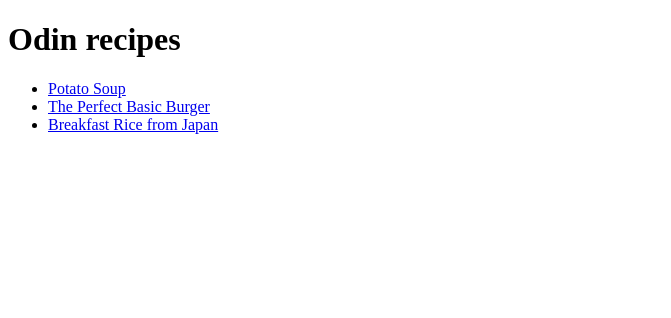
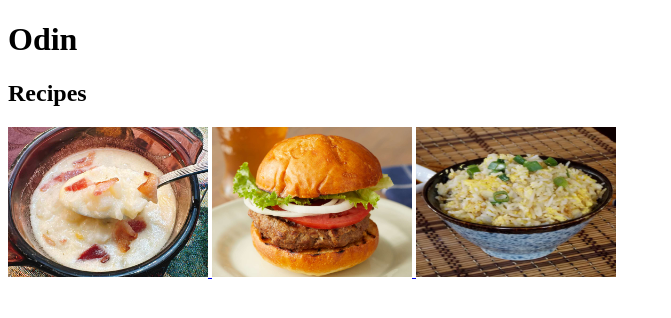
Before and after one commit to oscarojling/odin-recipes, a plain HTML site: page index.html in a window 1280 px wide. Shown: the whole page, without its empty margins (0-671 px from the left). Drawn offline with Linux system fonts and the light colour scheme.

Commit message:
Added custom font, id attribute  and class attributes

```diff
--- a/index.html
+++ b/index.html
@@ -2,17 +2,31 @@
 <html lang="en">
 <head>
 <title>Odin recipes</title>
-</head>
 <meta charset="UF-8">
+<link rel="stylesheet" href="styles.css">
 
 
 
-<body>
-<h1>Odin recipes</h1>
-<ul>
-    <li><a href="recipes/Potato_Soup.html">Potato Soup</a></li>
-    <li><a href="recipes/The_Perfect_Basic_Burger.html">The Perfect Basic Burger</a></li>
-    <li><a href="recipes/Breakfast_Rice_from_Japan.html">Breakfast Rice from Japan</a></li>
-</ul>
+<link rel="preconnect" href="https://fonts.googleapis.com">
+<link rel="preconnect" href="https://fonts.gstatic.com" crossorigin>
+<link href="https://fonts.googleapis.com/css2?family=Prompt:ital,wght@0,100;0,200;0,300;0,400;0,500;0,600;0,700;0,800;0,900;1,100;1,200;1,300;1,400;1,500;1,600;1,700;1,800;1,900&display=swap" rel="stylesheet">
+</head>
+
+
+
+
+
+
+<body class="page">
+<h1 class="homepage">Odin</h1>
+<h2 class="title">Recipes</h2>
+
+    <a href="recipes/Potato_Soup.html">
+        <img src="Images/Potato-Soup.jpg" alt="Potato Soup" width="200">
+    <a href="recipes/The_Perfect_Basic_Burger.html">
+        <img src="Images/The_Perfect_Basic_Burger.jpg" alt="The Perfect Basic Burger" width="200">
+    <a href="recipes/Breakfast_Rice_from_Japan.html">
+        <img src="Images/Breakfast_Rice-from_Japan.jpg" alt="Breakfast Rice from Japan" width="200" height="150">
+
 </body>
 </html>
```
